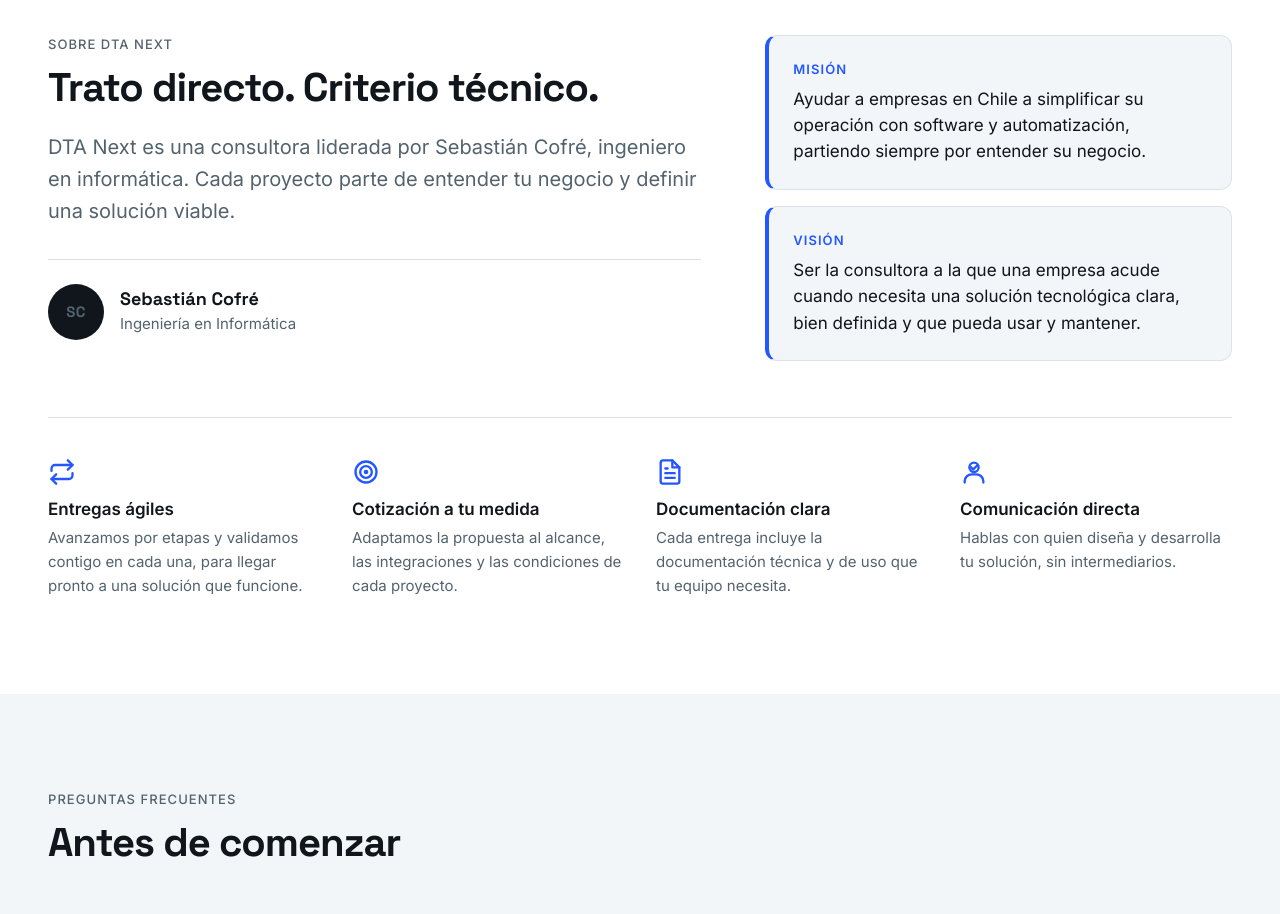
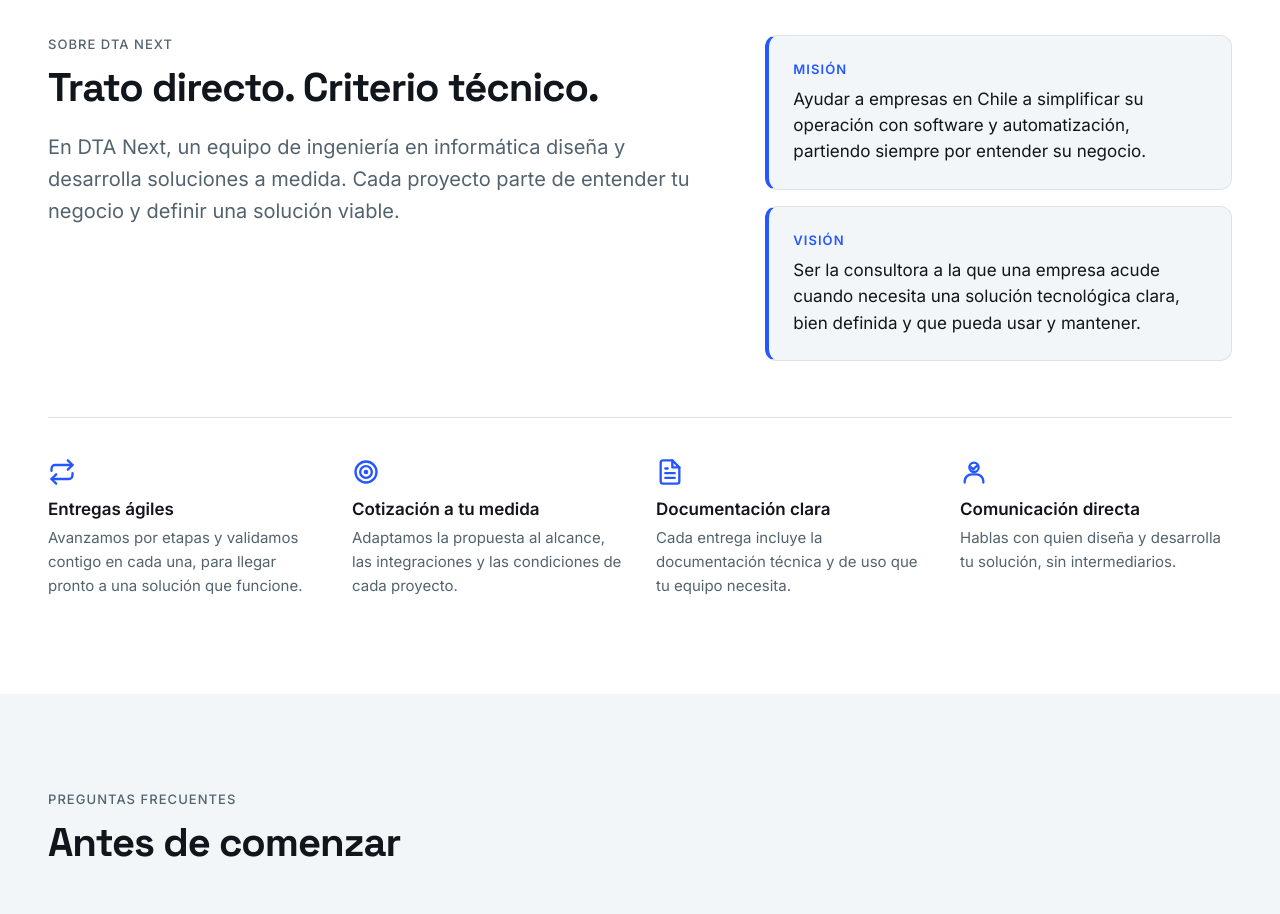
Before and after one commit to sebastian-cp/dta-next, a React (Vite) app: page / in a window 1280 px wide. Shown: the part 4200-5114 px from the top of the page. Built offline with nearby package versions, Linux system fonts and the light colour scheme.

Commit message:
Nosotros: texto genérico sin nombre personal

```diff
--- a/src/sections/About.jsx
+++ b/src/sections/About.jsx
@@ -9,11 +9,7 @@ export default function About() {
           <div>
             <p className="eyebrow">Sobre DTA Next</p>
             <h2 id="nosotros-title">Trato directo. Criterio técnico.</h2>
-            <p className="lead">DTA Next es una consultora liderada por Sebastián Cofré, ingeniero en informática. Cada proyecto parte de entender tu negocio y definir una solución viable.</p>
-            <div className="person">
-              <span className="person__avatar" aria-hidden="true">SC</span>
-              <div><strong>Sebastián Cofré</strong><span>Ingeniería en Informática</span></div>
-            </div>
+            <p className="lead">En DTA Next, un equipo de ingeniería en informática diseña y desarrolla soluciones a medida. Cada proyecto parte de entender tu negocio y definir una solución viable.</p>
           </div>
           <div className="mv">
             <div className="mv__item"><h3>Misión</h3><p>{MISSION}</p></div>
--- a/src/styles/sections.css
+++ b/src/styles/sections.css
@@ -150,10 +150,6 @@
 .about { display: grid; gap: 40px; align-items: start; }
 @media (min-width: 1024px) { .about { grid-template-columns: 7fr 5fr; gap: 64px; } }
 .about .lead { margin-top: 20px; }
-.person { margin-top: 32px; display: flex; align-items: center; gap: 16px; padding-top: 24px; border-top: 1px solid var(--color-border); }
-.person__avatar { width: 56px; height: 56px; border-radius: 50%; background: var(--brand-ink); color: #fff; display: grid; place-items: center; font: 700 1.125rem/1 var(--font-heading); letter-spacing: .02em; flex: none; }
-.person strong { display: block; font: 700 1.125rem/1.3 var(--font-heading); }
-.person span { color: var(--color-text-muted); font-size: .9375rem; }
 .mv { display: grid; gap: 16px; }
 .mv__item { background: var(--brand-mist); border: 1px solid var(--color-border); border-left: 4px solid var(--brand-blue); border-radius: var(--radius-md); padding: 24px; }
 .mv__item h3 { font: 600 .8125rem/1.4 var(--font-body); text-transform: uppercase; letter-spacing: .08em; color: var(--brand-blue); margin-bottom: 8px; }
```
